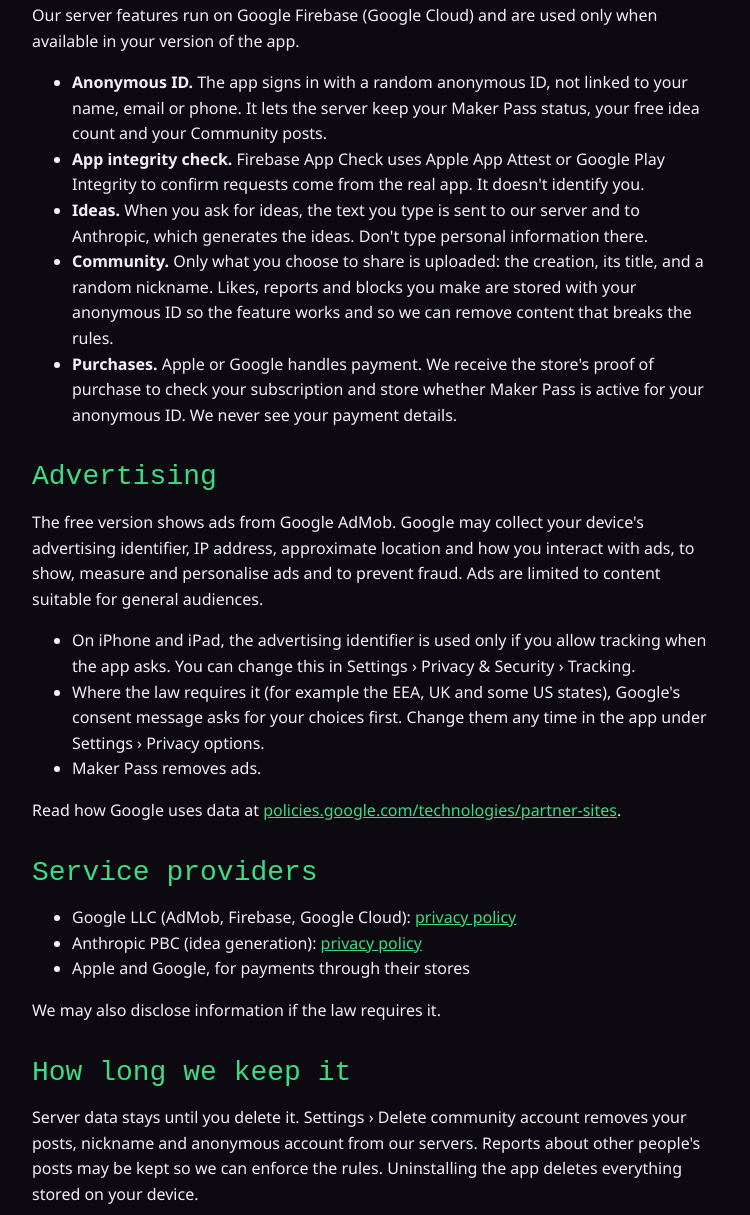
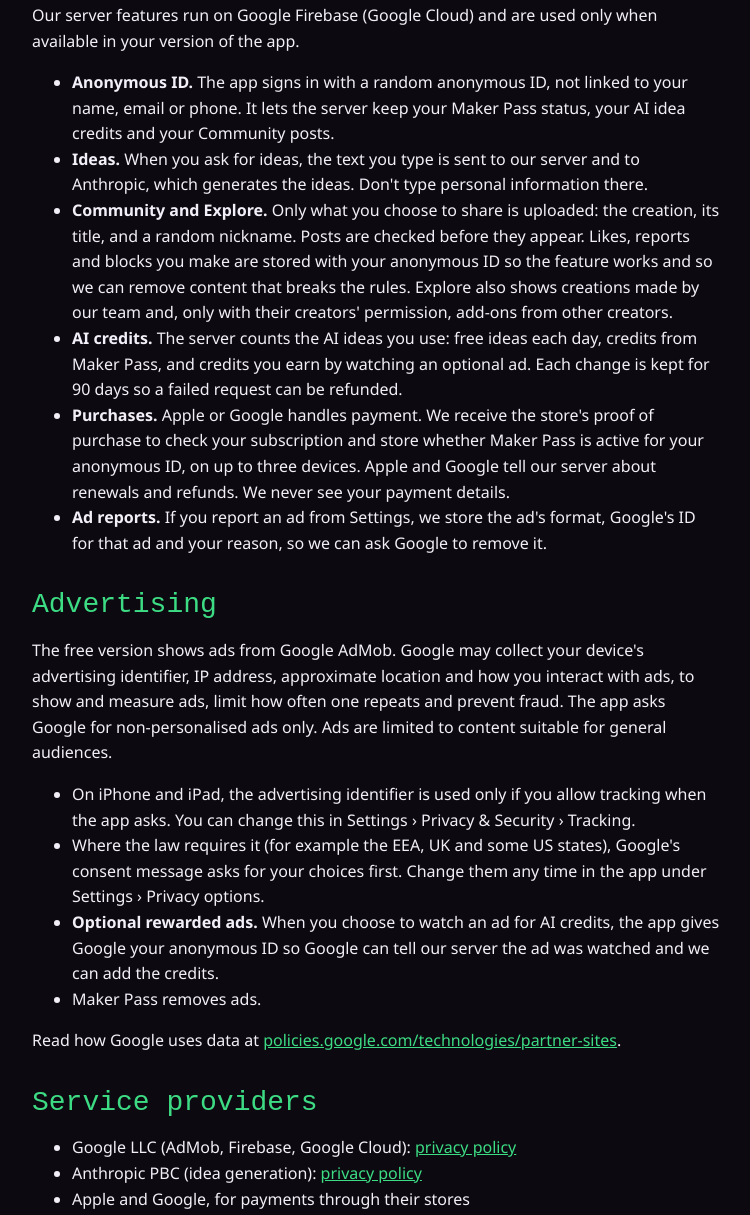
Before and after one commit to huypoker/addon-maker, a plain HTML site: page privacy.html in a window 1280 px wide. Shown: the part 581-1796 px from the top of the page, without its empty margins (264-1014 px from the left). Drawn offline with Linux system fonts and the light colour scheme; a web font is replaced by a local one.

Commit message:
Privacy policy for 1.0.1: AI credits, rewarded ads, Explore, Delete account
Ads are requested as non-personalised; the App Check paragraph is gone
because App Check is off. Text from slenderman2511/flutter-mcpe#109.

Co-Authored-By: Claude Opus 5.5 <noreply@anthropic.com>

```diff
--- a/privacy.html
+++ b/privacy.html
@@ -1,6 +1,6 @@
 <!doctype html><html lang="en"><head><meta charset="utf-8"><meta name="viewport" content="width=device-width,initial-scale=1"><link rel="preconnect" href="https://fonts.googleapis.com"><link href="https://fonts.googleapis.com/css2?family=Jersey+10&family=Noto+Sans:wght@400;700&display=swap" rel="stylesheet"><link rel="stylesheet" href="style.css"><title>Addon Maker Privacy</title></head><body><main><nav><a href="./">Support</a><a href="privacy.html">Privacy Policy</a><a href="terms.html">Terms of Use</a></nav>
 <h1>Privacy Policy</h1>
-<p class="muted">Effective 27 October 2026. Applies to the Addon Maker app for iOS, iPadOS and Android, made by Huy Ngo Nguyen Van ("we").</p>
+<p class="muted">Effective 26 November 2026. Applies to the Addon Maker app for iOS, iPadOS and Android, made by Huy Ngo Nguyen Van ("we").</p>
 
 <h2>The short version</h2>
 <p>You don't need an account. What you make stays on your device unless you choose to share it. We use Google AdMob to show ads, Google Firebase to run our server features, and Anthropic to generate ideas you ask for. We don't sell your personal information.</p>
@@ -11,18 +11,20 @@
 <h2>What reaches our servers</h2>
 <p>Our server features run on Google Firebase (Google Cloud) and are used only when available in your version of the app.</p>
 <ul>
-<li><b>Anonymous ID.</b> The app signs in with a random anonymous ID, not linked to your name, email or phone. It lets the server keep your Maker Pass status, your free idea count and your Community posts.</li>
-<li><b>App integrity check.</b> Firebase App Check uses Apple App Attest or Google Play Integrity to confirm requests come from the real app. It doesn't identify you.</li>
+<li><b>Anonymous ID.</b> The app signs in with a random anonymous ID, not linked to your name, email or phone. It lets the server keep your Maker Pass status, your AI idea credits and your Community posts.</li>
 <li><b>Ideas.</b> When you ask for ideas, the text you type is sent to our server and to Anthropic, which generates the ideas. Don't type personal information there.</li>
-<li><b>Community.</b> Only what you choose to share is uploaded: the creation, its title, and a random nickname. Likes, reports and blocks you make are stored with your anonymous ID so the feature works and so we can remove content that breaks the rules.</li>
-<li><b>Purchases.</b> Apple or Google handles payment. We receive the store's proof of purchase to check your subscription and store whether Maker Pass is active for your anonymous ID. We never see your payment details.</li>
+<li><b>Community and Explore.</b> Only what you choose to share is uploaded: the creation, its title, and a random nickname. Posts are checked before they appear. Likes, reports and blocks you make are stored with your anonymous ID so the feature works and so we can remove content that breaks the rules. Explore also shows creations made by our team and, only with their creators' permission, add-ons from other creators.</li>
+<li><b>AI credits.</b> The server counts the AI ideas you use: free ideas each day, credits from Maker Pass, and credits you earn by watching an optional ad. Each change is kept for 90 days so a failed request can be refunded.</li>
+<li><b>Purchases.</b> Apple or Google handles payment. We receive the store's proof of purchase to check your subscription and store whether Maker Pass is active for your anonymous ID, on up to three devices. Apple and Google tell our server about renewals and refunds. We never see your payment details.</li>
+<li><b>Ad reports.</b> If you report an ad from Settings, we store the ad's format, Google's ID for that ad and your reason, so we can ask Google to remove it.</li>
 </ul>
 
 <h2>Advertising</h2>
-<p>The free version shows ads from Google AdMob. Google may collect your device's advertising identifier, IP address, approximate location and how you interact with ads, to show, measure and personalise ads and to prevent fraud. Ads are limited to content suitable for general audiences.</p>
+<p>The free version shows ads from Google AdMob. Google may collect your device's advertising identifier, IP address, approximate location and how you interact with ads, to show and measure ads, limit how often one repeats and prevent fraud. The app asks Google for non-personalised ads only. Ads are limited to content suitable for general audiences.</p>
 <ul>
 <li>On iPhone and iPad, the advertising identifier is used only if you allow tracking when the app asks. You can change this in Settings › Privacy &amp; Security › Tracking.</li>
 <li>Where the law requires it (for example the EEA, UK and some US states), Google's consent message asks for your choices first. Change them any time in the app under Settings › Privacy options.</li>
+<li><b>Optional rewarded ads.</b> When you choose to watch an ad for AI credits, the app gives Google your anonymous ID so Google can tell our server the ad was watched and we can add the credits.</li>
 <li>Maker Pass removes ads.</li>
 </ul>
 <p>Read how Google uses data at <a href="https://policies.google.com/technologies/partner-sites">policies.google.com/technologies/partner-sites</a>.</p>
@@ -36,7 +38,7 @@
 <p>We may also disclose information if the law requires it.</p>
 
 <h2>How long we keep it</h2>
-<p>Server data stays until you delete it. Settings › Delete community account removes your posts, nickname and anonymous account from our servers. Reports about other people's posts may be kept so we can enforce the rules. Uninstalling the app deletes everything stored on your device.</p>
+<p>Server data stays until you delete it. Settings › Delete account removes your anonymous account and what our servers keep for it: posts, likes, reports you made, nickname and AI credits, and it unlinks your Maker Pass from the device (cancel the subscription in your Apple or Google account). Reports still waiting for review are kept without your ID so we can enforce the rules. Daily usage counters that limit abuse are stored under a one-way hash of your ID and are not linked back to you. Uninstalling the app deletes everything stored on your device.</p>
 
 <h2>Your choices and rights</h2>
 <p>You can use the app without sharing anything, turn off tracking, change ad consent, and delete your server data from Settings. Depending on where you live, you may have the right to access, correct or delete your personal information. Contact us below for any request.</p>
```
